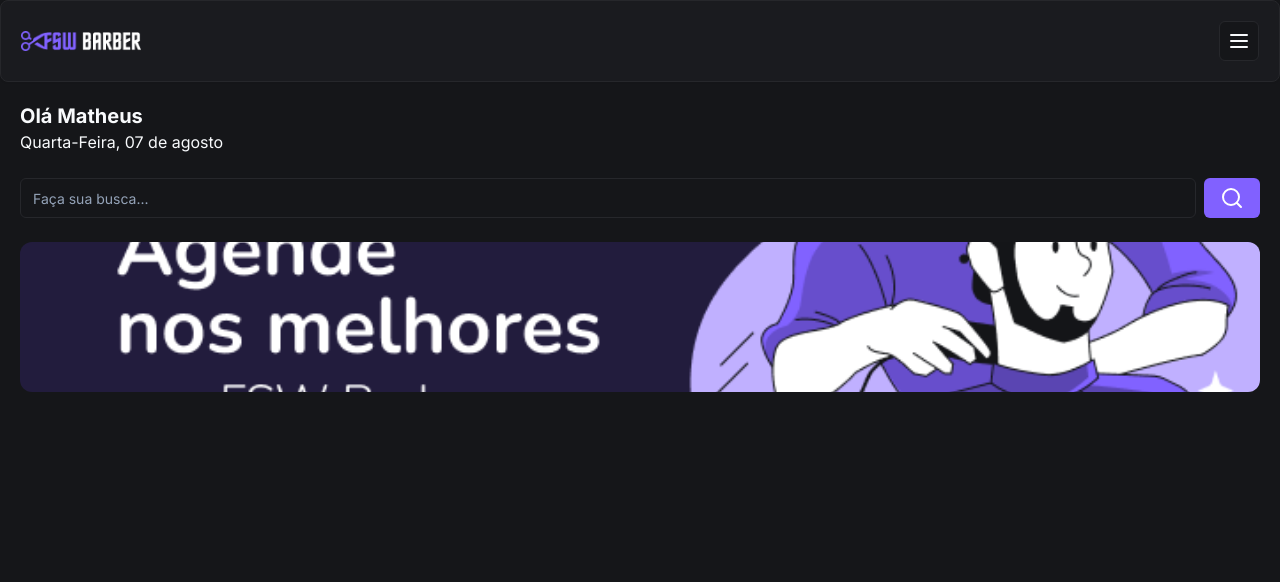
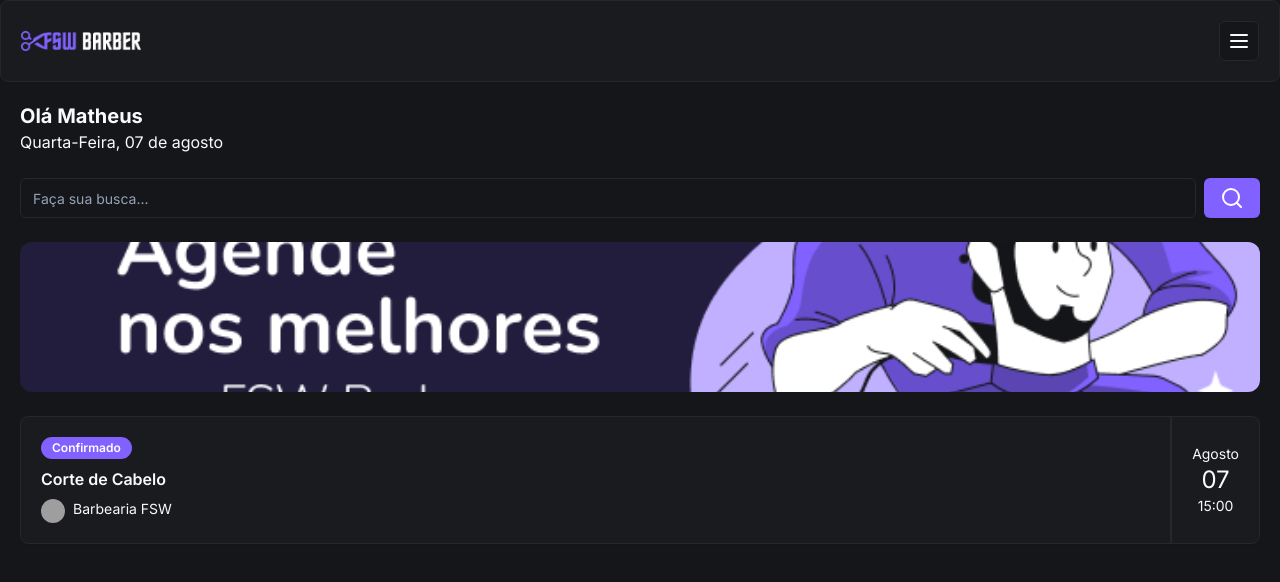
Before and after one commit to Matheuschimendes/BarberCheck, a Next.js app: page / in a window 1280 px wide. Shown: the top 582 px of the page. Built offline with nearby package versions, Linux system fonts and the light colour scheme; grey boxes are pictures that could not be loaded.

Commit message:
feat: add bookins item

```diff
--- a/package.json
+++ b/package.json
@@ -14,6 +14,7 @@
   },
   "dependencies": {
     "@prisma/client": "^5.17.0",
+    "@radix-ui/react-avatar": "^1.1.0",
     "@radix-ui/react-slot": "^1.1.0",
     "class-variance-authority": "^0.7.0",
     "clsx": "^2.1.1",
--- /dev/null
+++ b/src/app/_components/ui/avatar.tsx
@@ -0,0 +1,50 @@
+"use client"
+
+import * as React from "react"
+import * as AvatarPrimitive from "@radix-ui/react-avatar"
+
+import { cn } from "@/app/_lib/utils"
+
+const Avatar = React.forwardRef<
+  React.ElementRef<typeof AvatarPrimitive.Root>,
+  React.ComponentPropsWithoutRef<typeof AvatarPrimitive.Root>
+>(({ className, ...props }, ref) => (
+  <AvatarPrimitive.Root
+    ref={ref}
+    className={cn(
+      "relative flex h-10 w-10 shrink-0 overflow-hidden rounded-full",
+      className,
+    )}
+    {...props}
+  />
+))
+Avatar.displayName = AvatarPrimitive.Root.displayName
+
+const AvatarImage = React.forwardRef<
+  React.ElementRef<typeof AvatarPrimitive.Image>,
+  React.ComponentPropsWithoutRef<typeof AvatarPrimitive.Image>
+>(({ className, ...props }, ref) => (
+  <AvatarPrimitive.Image
+    ref={ref}
+    className={cn("aspect-square h-full w-full", className)}
+    {...props}
+  />
+))
+AvatarImage.displayName = AvatarPrimitive.Image.displayName
+
+const AvatarFallback = React.forwardRef<
+  React.ElementRef<typeof AvatarPrimitive.Fallback>,
+  React.ComponentPropsWithoutRef<typeof AvatarPrimitive.Fallback>
+>(({ className, ...props }, ref) => (
+  <AvatarPrimitive.Fallback
+    ref={ref}
+    className={cn(
+      "flex h-full w-full items-center justify-center rounded-full bg-muted",
+      className,
+    )}
+    {...props}
+  />
+))
+AvatarFallback.displayName = AvatarPrimitive.Fallback.displayName
+
+export { Avatar, AvatarImage, AvatarFallback }
--- /dev/null
+++ b/src/app/_components/ui/badge.tsx
@@ -0,0 +1,36 @@
+import * as React from "react"
+import { cva, type VariantProps } from "class-variance-authority"
+
+import { cn } from "@/app/_lib/utils"
+
+const badgeVariants = cva(
+  "inline-flex items-center rounded-full border px-2.5 py-0.5 text-xs font-semibold transition-colors focus:outline-none focus:ring-2 focus:ring-ring focus:ring-offset-2",
+  {
+    variants: {
+      variant: {
+        default:
+          "border-transparent bg-primary text-primary-foreground hover:bg-primary/80",
+        secondary:
+          "border-transparent bg-secondary text-secondary-foreground hover:bg-secondary/80",
+        destructive:
+          "border-transparent bg-destructive text-destructive-foreground hover:bg-destructive/80",
+        outline: "text-foreground",
+      },
+    },
+    defaultVariants: {
+      variant: "default",
+    },
+  },
+)
+
+export interface BadgeProps
+  extends React.HTMLAttributes<HTMLDivElement>,
+    VariantProps<typeof badgeVariants> {}
+
+function Badge({ className, variant, ...props }: BadgeProps) {
+  return (
+    <div className={cn(badgeVariants({ variant }), className)} {...props} />
+  )
+}
+
+export { Badge, badgeVariants }
--- a/src/app/page.tsx
+++ b/src/app/page.tsx
@@ -3,6 +3,9 @@
 import { Button } from "./_components/ui/button"
 import { SearchIcon } from "lucide-react"
 import Image from "next/image"
+import { Card, CardContent } from "./_components/ui/card"
+import { Avatar, AvatarImage } from "./_components/ui/avatar"
+import { Badge } from "./_components/ui/badge"
 
 const Home = () => {
   return (
@@ -10,9 +13,11 @@
       {/* Hedaer */}
       <Header />
       <div className="p-5">
+        {/* Texto */}
         <h2 className="text-xl font-bold">Olá Matheus</h2>
         <p>Quarta-Feira, 07 de agosto</p>
 
+        {/* Busca */}
         <div className="mt-6 flex items-center gap-2">
           <Input placeholder="Faça sua busca..."></Input>
           <Button>
@@ -20,6 +25,7 @@
           </Button>
         </div>
 
+        {/* Imagem */}
         <div className="relative mt-6 h-[150px] w-full">
           <Image
             alt="Agende nos melhores com FSW Barber"
@@ -28,6 +34,30 @@
             className="rounded-xl object-cover"
           />
         </div>
+
+        {/* Agendamento */}
+        <Card className="mt-6">
+          <CardContent className="flex justify-between p-0">
+            {/* Esquerda */}
+            <div className="flex flex-col gap-2 py-5 pl-5">
+              <Badge className="w-fit">Confirmado</Badge>
+              <h3 className="font-semibold">Corte de Cabelo</h3>
+              <div className="items-cneter flex gap-2">
+                <Avatar className="h-6 w-6">
+                  <AvatarImage src="https://utfs.io/f/45331760-899c-4b4b-910e-e00babb6ed81-16q.png" />
+                </Avatar>
+                <p className="text-sm">Barbearia FSW</p>
+              </div>
+            </div>
+
+            {/* Direita */}
+            <div className="flex flex-col items-center justify-center border-l-2 border-solid px-5">
+              <p className="text-sm">Agosto</p>
+              <p className="text-2xl">07</p>
+              <p className="text-sm">15:00</p>
+            </div>
+          </CardContent>
+        </Card>
       </div>
     </div>
   )
```
Also changed, not shown: 1 other file (tests, documents, lock files or other folders).
